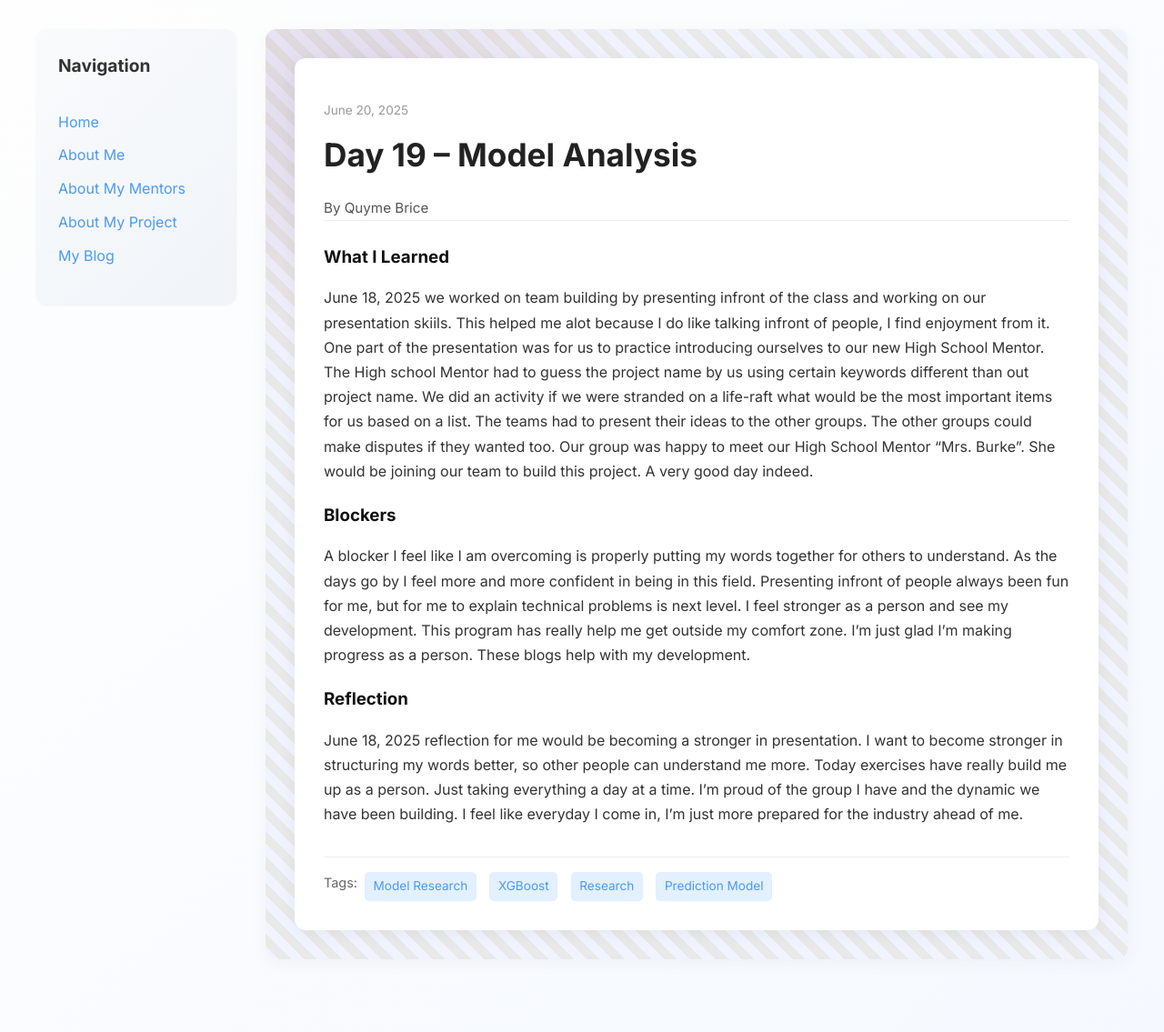
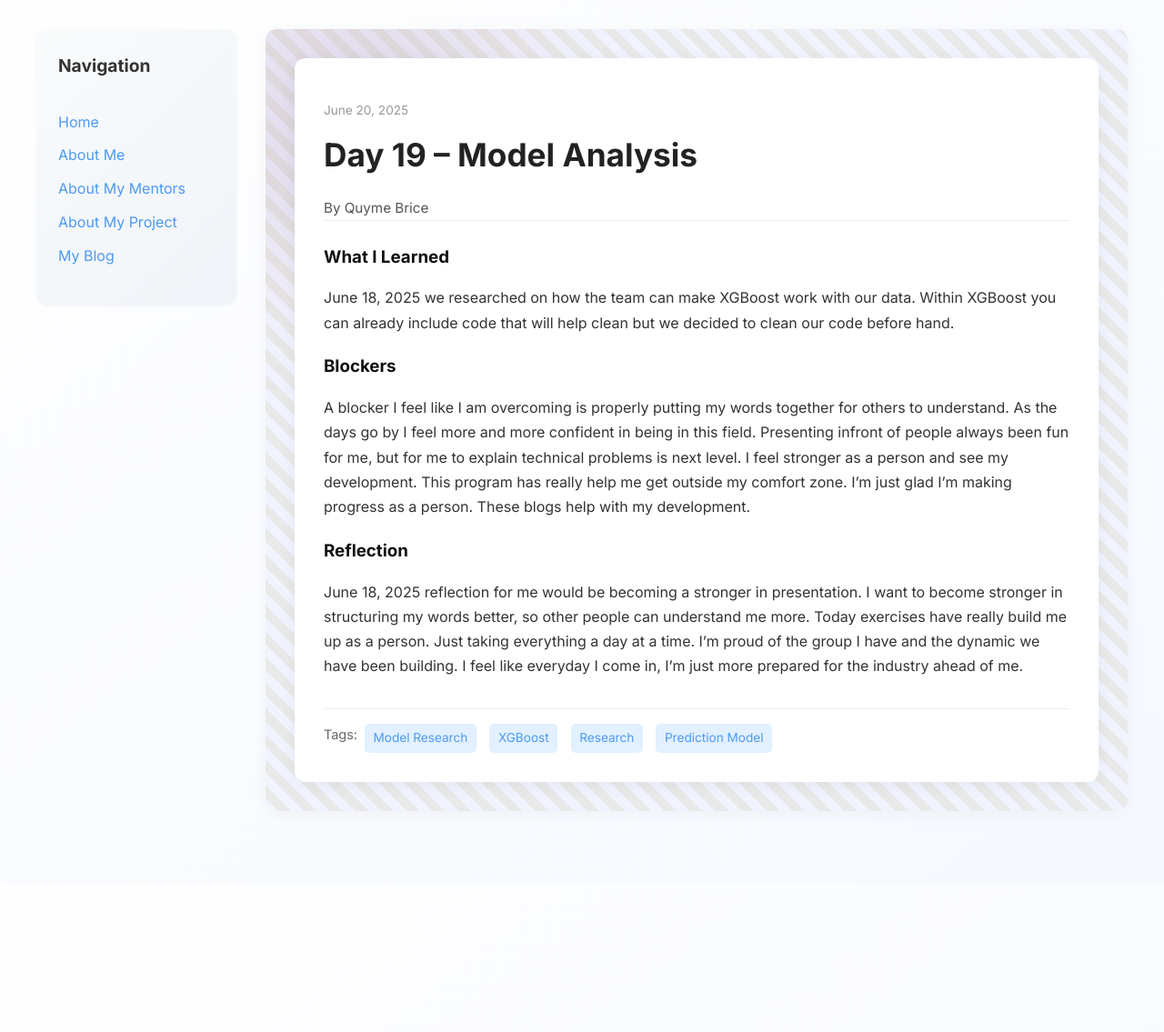
Before and after one commit to Qubri2/Qubri2.github.io, a Jekyll site: the page built from _posts/2025-06-20-day-19.md, in a window 1280 px wide. Shown: the whole page at 91% size. Built offline with Jekyll 4.4.1, drawn with Linux system fonts in a browser that asks for light colours; after the commit the page ends 972 px from its top, so only the background shows below that.

Commit message:
Update 2025-06-20-day-19.md

```diff
--- a/_posts/2025-06-20-day-19.md
+++ b/_posts/2025-06-20-day-19.md
@@ -7,7 +7,7 @@ permalink: /day19.html
 tags: ["Model Research", "XGBoost", "Research", "Prediction Model"]
 
 what_i_learned: |
-  June 18, 2025 we worked on team building by presenting infront of the class and working on our presentation skiils. This helped me alot because I do like talking infront of people, I find enjoyment from it. One part of the presentation was for us to practice introducing ourselves to our new High School Mentor. The High school Mentor had to guess the project name by us using certain keywords different than out project name. We did an activity if we were stranded on a life-raft what would be the most important items for us based on a list. The teams had to present their ideas to the other groups. The other groups could make disputes if they wanted too. Our group was happy to meet our High School Mentor "Mrs. Burke". She would be joining our team to build this project. A very good day indeed.
+  June 18, 2025 we researched on how the team can make XGBoost work with our data. Within XGBoost you can already include code that will help clean but we decided to clean our code before hand.
 
 
 
```
